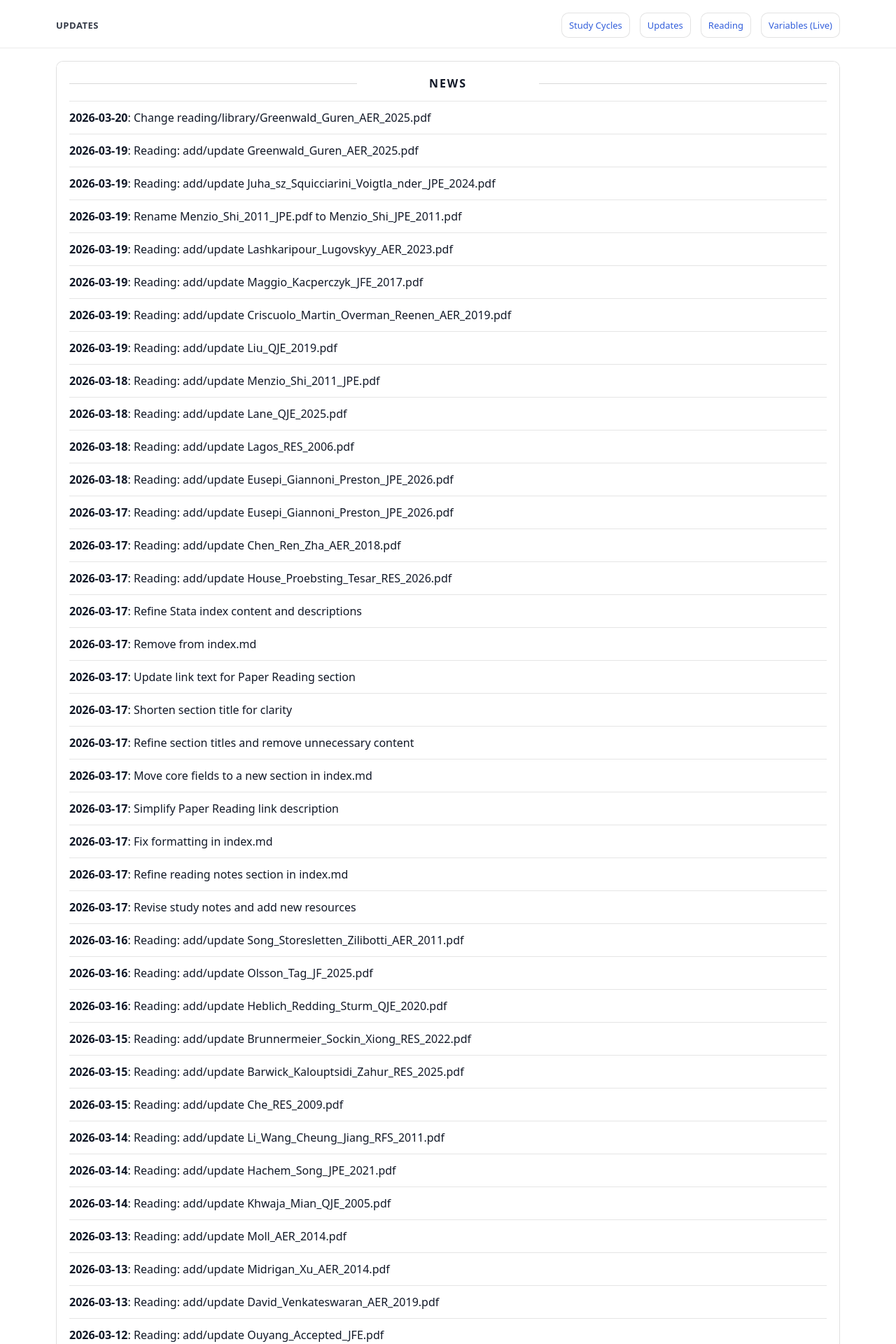
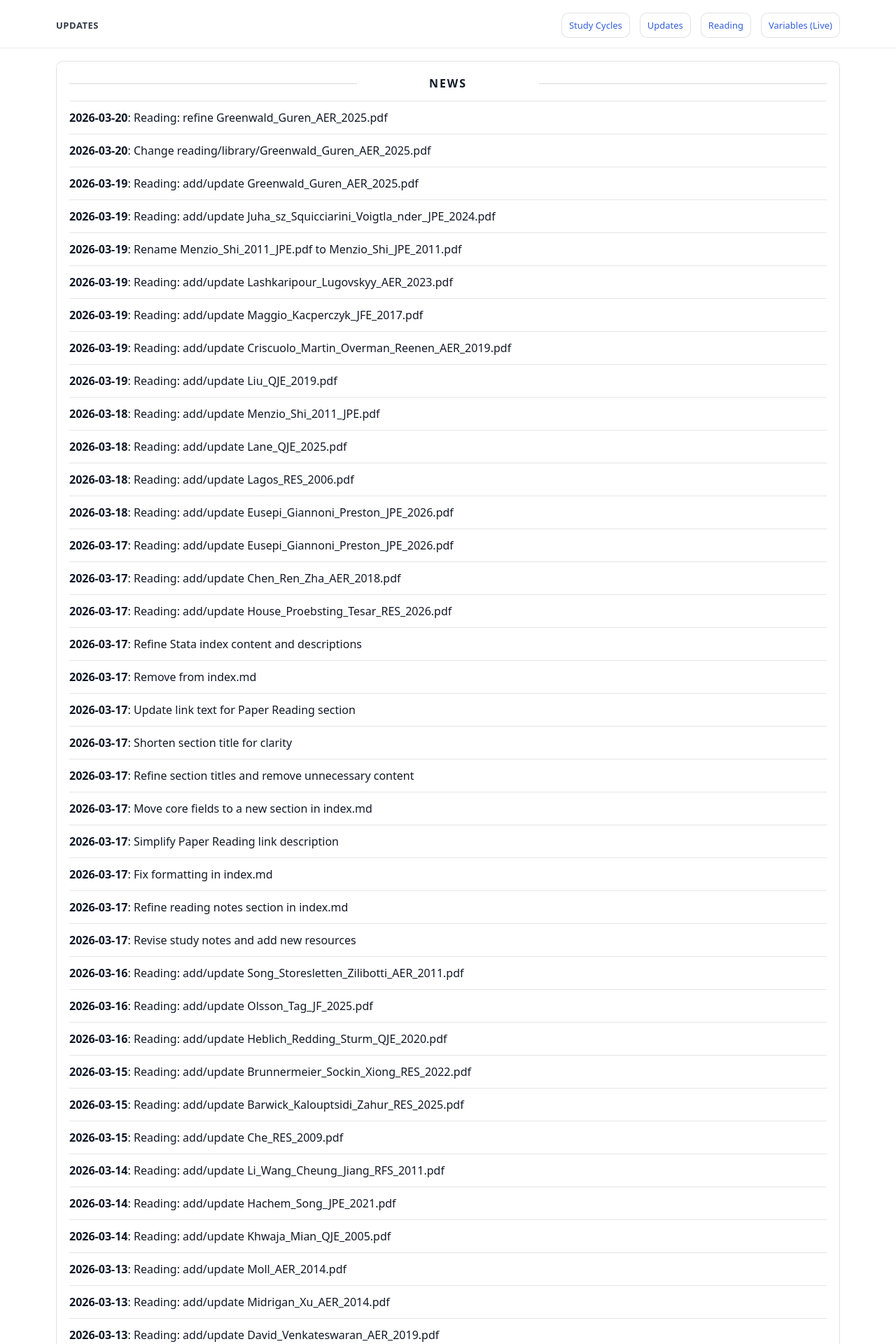
Before and after one commit to yaxinzn/study-archive, a Jekyll site: the page built from updates/index.md, in a window 1280 px wide. Shown: the top 1920 px of the page at 70% size. Built offline with Jekyll 4.4.1, drawn with Linux system fonts in a browser that asks for light colours; some of the changed text lies outside the part shown.

Commit message:
chore: update NEWS feed

```diff
--- a/_data/news.yml
+++ b/_data/news.yml
@@ -1,4 +1,7 @@
 # Auto-generated update history (sorted newest -> oldest). Do not edit manually.
+- ts: "1773948597"
+  date: "2026-03-20"
+  title: "Reading: refine Greenwald_Guren_AER_2025.pdf"
 - ts: "1773948475"
   date: "2026-03-20"
   title: "Change reading/library/Greenwald_Guren_AER_2025.pdf"
```
